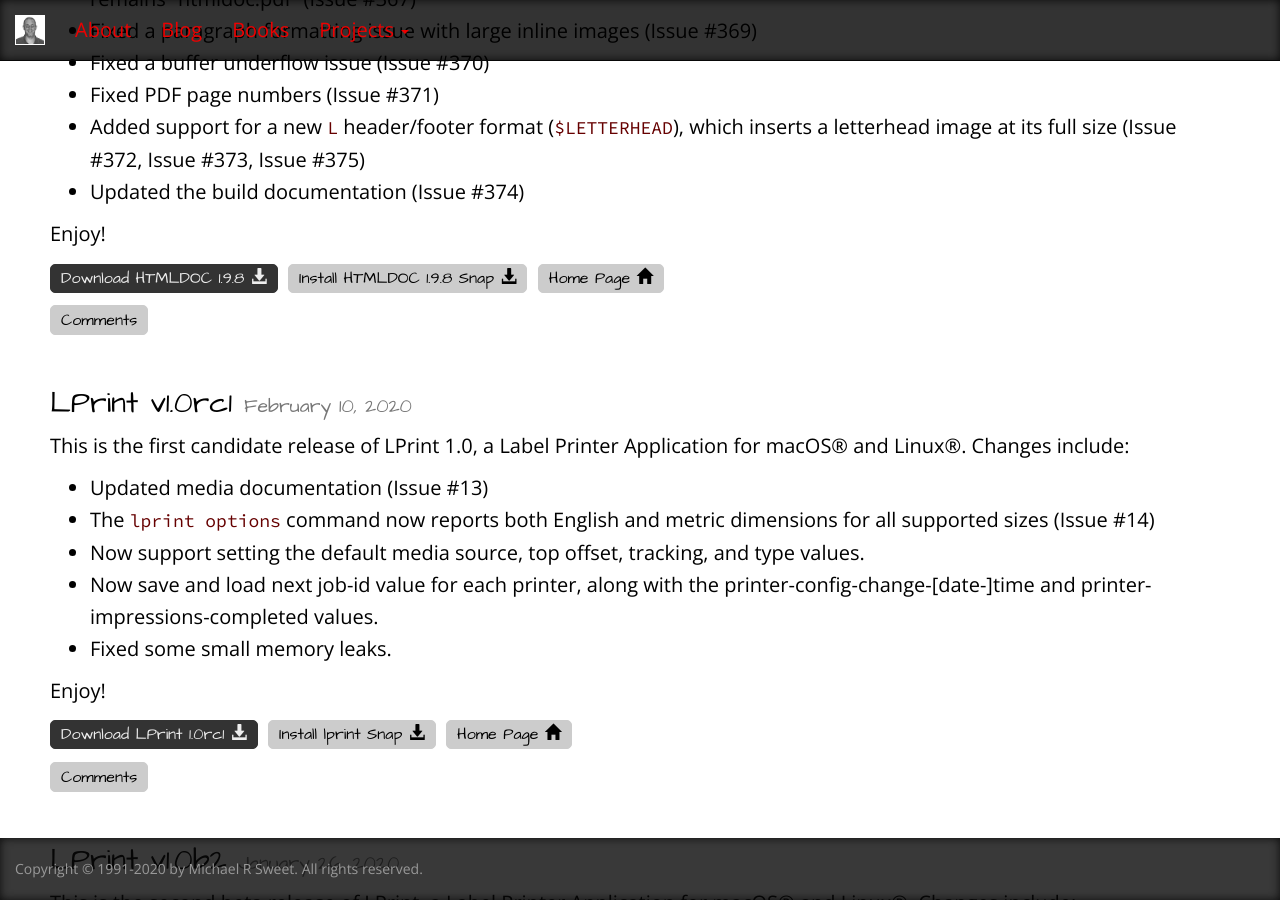
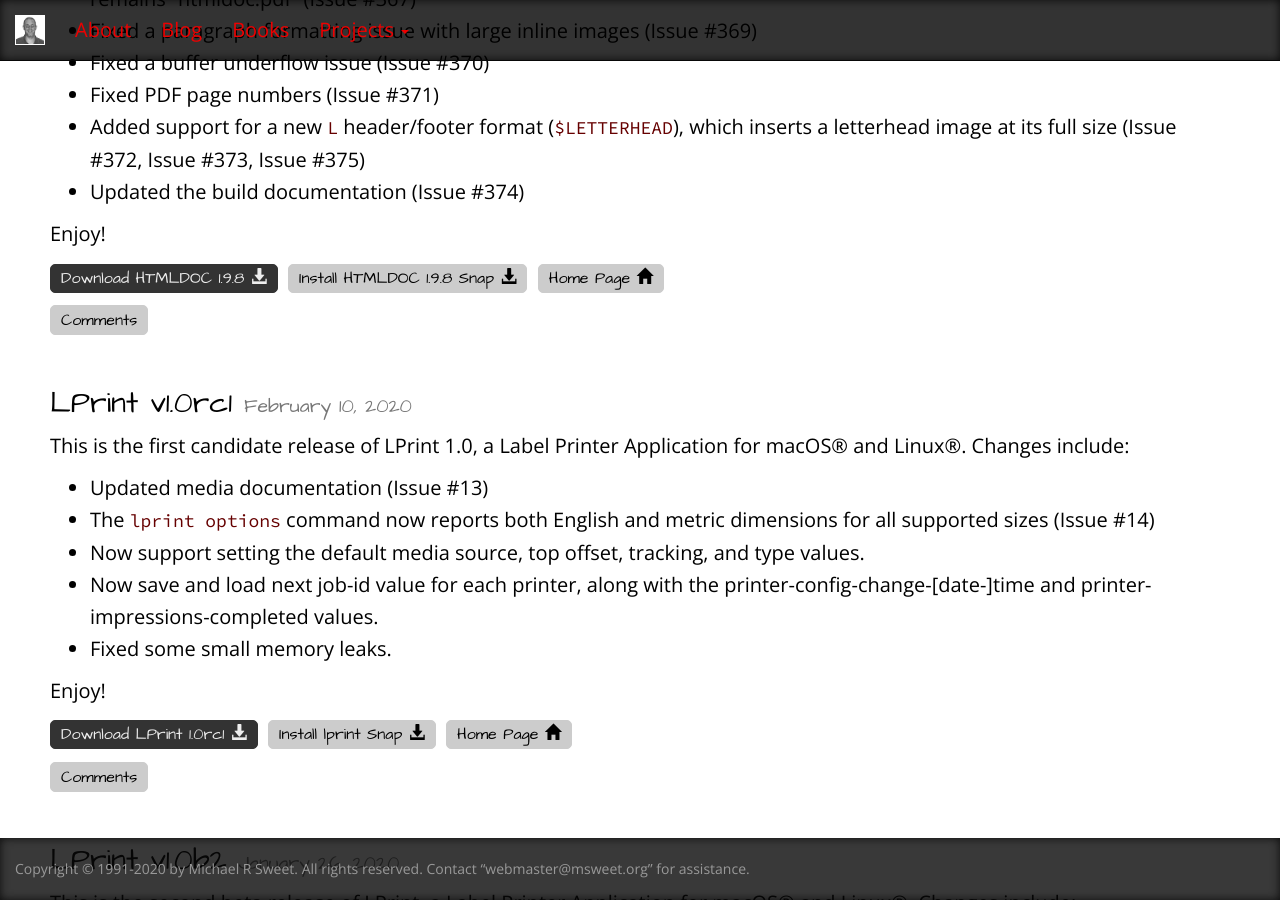
Before and after one commit to michaelrsweet/michaelrsweet.github.com, a Jekyll site: the page built from index.html, in a window 1280 px wide and 900 px high, scrolled down 603 px. Built offline with Jekyll 4.4.1, drawn with Linux system fonts in a browser that asks for light colours.

Commit message:
Add contact email to footer.

```diff
--- a/_layouts/default.html
+++ b/_layouts/default.html
@@ -51,7 +51,7 @@
     {{ content }}
     <div class="container-fluid container-footer">&nbsp;</div>
     <div class="footer">
-      <p>Copyright &copy; 1991-{{ site.time | date: "%Y" }} by Michael R Sweet. All rights reserved.</p>
+      <p>Copyright &copy; 1991-{{ site.time | date: "%Y" }} by Michael R Sweet. All rights reserved. Contact &ldquo;webmaster&#64;msweet&#46;org&rdquo; for assistance.</p>
     </div>
     <script src="https://code.jquery.com/jquery-3.4.1.min.js" integrity="sha256-CSXorXvZcTkaix6Yvo6HppcZGetbYMGWSFlBw8HfCJo=" crossorigin="anonymous"></script>
     <script src="https://stackpath.bootstrapcdn.com/bootstrap/3.4.1/js/bootstrap.min.js" integrity="sha384-aJ21OjlMXNL5UyIl/XNwTMqvzeRMZH2w8c5cRVpzpU8Y5bApTppSuUkhZXN0VxHd" crossorigin="anonymous"></script>
--- a/_layouts/post.html
+++ b/_layouts/post.html
@@ -89,7 +89,7 @@
     </div>
     <div class="container-fluid container-footer">&nbsp;</div>
     <div class="footer">
-      <p>Copyright &copy; 1991-{{ site.time | date: "%Y" }} by Michael R Sweet. All rights reserved.</p>
+      <p>Copyright &copy; 1991-{{ site.time | date: "%Y" }} by Michael R Sweet. All rights reserved. Contact &ldquo;webmaster&#64;msweet&#46;org&rdquo; for assistance.</p>
     </div>
     <script src="https://code.jquery.com/jquery-3.4.1.min.js" integrity="sha256-CSXorXvZcTkaix6Yvo6HppcZGetbYMGWSFlBw8HfCJo=" crossorigin="anonymous"></script>
     <script src="https://stackpath.bootstrapcdn.com/bootstrap/3.4.1/js/bootstrap.min.js" integrity="sha384-aJ21OjlMXNL5UyIl/XNwTMqvzeRMZH2w8c5cRVpzpU8Y5bApTppSuUkhZXN0VxHd" crossorigin="anonymous"></script>
--- a/_layouts/project-news.html
+++ b/_layouts/project-news.html
@@ -87,7 +87,7 @@
     </div>
     <div class="container-fluid container-footer">&nbsp;</div>
     <div class="footer">
-      <p>Copyright &copy; 1991-{{ site.time | date: "%Y" }} by Michael R Sweet. All rights reserved.</p>
+      <p>Copyright &copy; 1991-{{ site.time | date: "%Y" }} by Michael R Sweet. All rights reserved. Contact &ldquo;webmaster&#64;msweet&#46;org&rdquo; for assistance.</p>
     </div>
     <script src="https://code.jquery.com/jquery-3.4.1.min.js" integrity="sha256-CSXorXvZcTkaix6Yvo6HppcZGetbYMGWSFlBw8HfCJo=" crossorigin="anonymous"></script>
     <script src="https://stackpath.bootstrapcdn.com/bootstrap/3.4.1/js/bootstrap.min.js" integrity="sha384-aJ21OjlMXNL5UyIl/XNwTMqvzeRMZH2w8c5cRVpzpU8Y5bApTppSuUkhZXN0VxHd" crossorigin="anonymous"></script>
--- a/_layouts/project.html
+++ b/_layouts/project.html
@@ -79,7 +79,7 @@
     </div>
     <div class="container-fluid container-footer">&nbsp;</div>
     <div class="footer">
-      <p>Copyright &copy; 1991-{{ site.time | date: "%Y" }} by Michael R Sweet. All rights reserved.</p>
+      <p>Copyright &copy; 1991-{{ site.time | date: "%Y" }} by Michael R Sweet. All rights reserved. Contact &ldquo;webmaster&#64;msweet&#46;org&rdquo; for assistance.</p>
     </div>
     <script src="https://code.jquery.com/jquery-3.4.1.min.js" integrity="sha256-CSXorXvZcTkaix6Yvo6HppcZGetbYMGWSFlBw8HfCJo=" crossorigin="anonymous"></script>
     <script src="https://stackpath.bootstrapcdn.com/bootstrap/3.4.1/js/bootstrap.min.js" integrity="sha384-aJ21OjlMXNL5UyIl/XNwTMqvzeRMZH2w8c5cRVpzpU8Y5bApTppSuUkhZXN0VxHd" crossorigin="anonymous"></script>
--- a/_layouts/simple.html
+++ b/_layouts/simple.html
@@ -64,7 +64,7 @@
     </div>
     <div class="container-fluid container-footer">&nbsp;</div>
     <div class="footer">
-      <p>Copyright &copy; 1991-{{ site.time | date: "%Y" }} by Michael R Sweet. All rights reserved.</p>
+      <p>Copyright &copy; 1991-{{ site.time | date: "%Y" }} by Michael R Sweet. All rights reserved. Contact &ldquo;webmaster&#64;msweet&#46;org&rdquo; for assistance.</p>
     </div>
     <script src="https://code.jquery.com/jquery-3.4.1.min.js" integrity="sha256-CSXorXvZcTkaix6Yvo6HppcZGetbYMGWSFlBw8HfCJo=" crossorigin="anonymous"></script>
     <script src="https://stackpath.bootstrapcdn.com/bootstrap/3.4.1/js/bootstrap.min.js" integrity="sha384-aJ21OjlMXNL5UyIl/XNwTMqvzeRMZH2w8c5cRVpzpU8Y5bApTppSuUkhZXN0VxHd" crossorigin="anonymous"></script>
```
